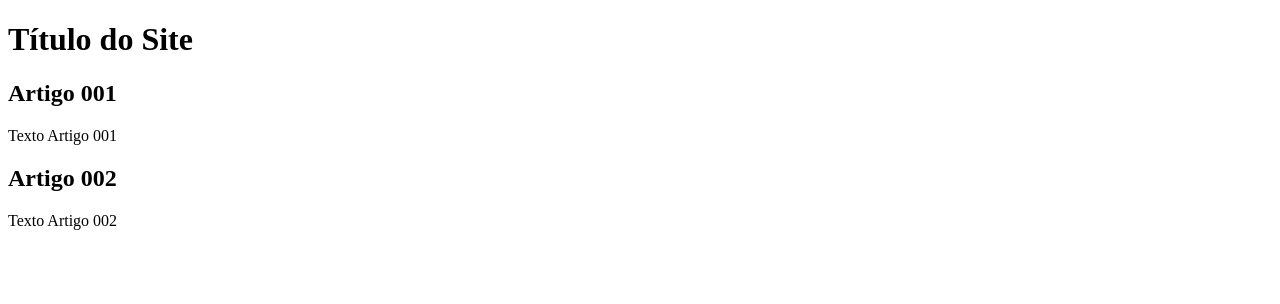
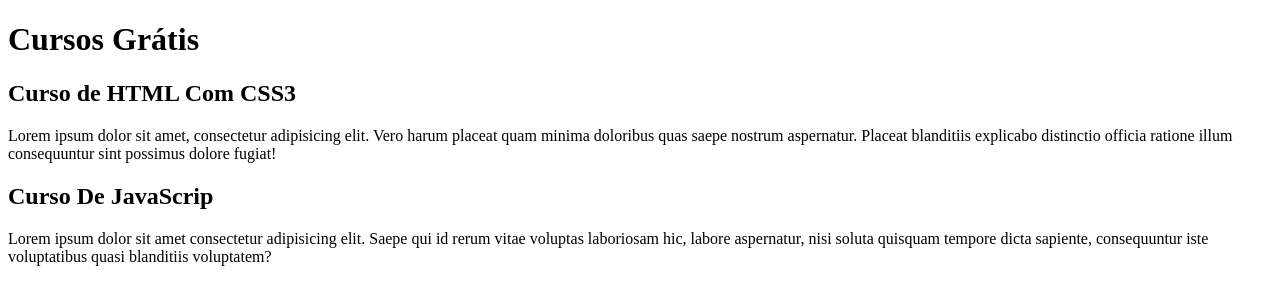
Before and after one commit to m4rsko/projeto-site, a plain HTML site: page index.html in a window 1280 px wide. Drawn offline with Linux system fonts and the light colour scheme.

Commit message:
comei a escrever conteúdo

```diff
--- a/index.html
+++ b/index.html
@@ -9,15 +9,15 @@
 <body>
     <main>
         <header>
-            <h1>Título do Site</h1>
+            <h1>Cursos Grátis</h1>
         </header>
         <article>
-            <h2>Artigo 001</h2>
-        <p>Texto Artigo 001</p>
+            <h2>Curso de HTML Com CSS3</h2>
+        <p>Lorem ipsum dolor sit amet, consectetur adipisicing elit. Vero harum placeat quam minima doloribus quas saepe nostrum aspernatur. Placeat blanditiis explicabo distinctio officia ratione illum consequuntur sint possimus dolore fugiat!</p>
         </article>
         <article>
-            <h2>Artigo 002</h2>
-            <p>Texto Artigo 002</p>
+            <h2>Curso De JavaScrip</h2>
+            <p>Lorem ipsum dolor sit amet consectetur adipisicing elit. Saepe qui id rerum vitae voluptas laboriosam hic, labore aspernatur, nisi soluta quisquam tempore dicta sapiente, consequuntur iste voluptatibus quasi blanditiis voluptatem?</p>
         </article>
     </main>
 </body>
```
